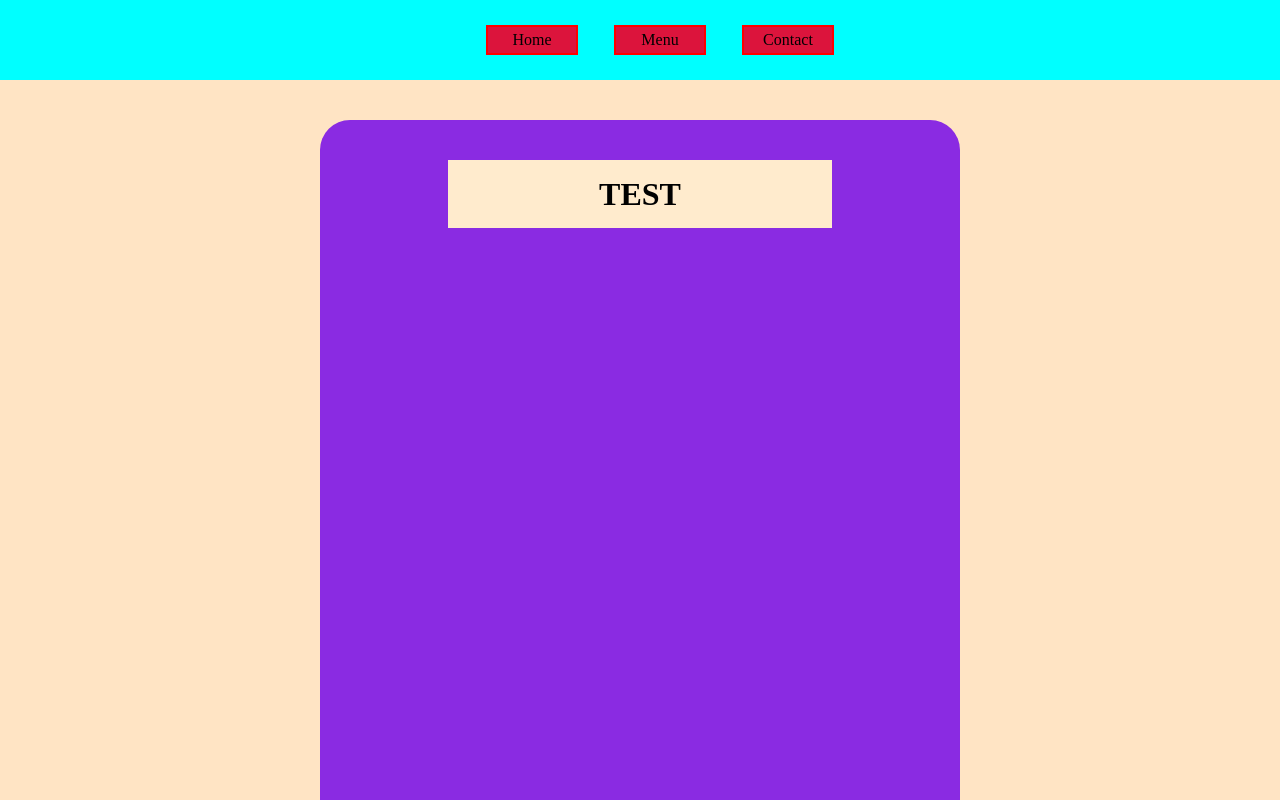
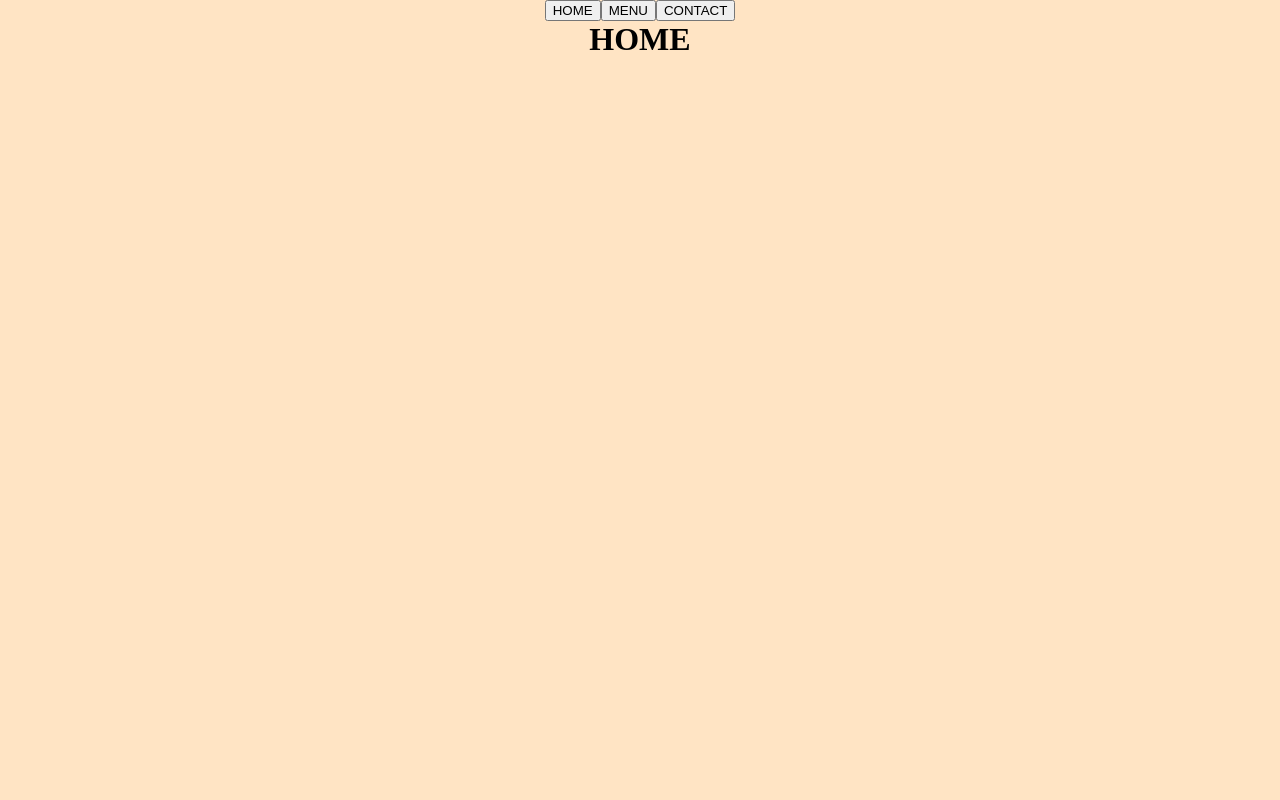
Before and after one commit to Marek-Kosmowski/project-restaurant-page, a website built with webpack: page src/template.html in a window 1280 px wide. Built offline with nearby package versions, Linux system fonts and the light colour scheme.

Commit message:
Remove whole components directory, create new compotents

```diff
--- /dev/null
+++ b/src/components/contactpage.js
@@ -0,0 +1,6 @@
+function contactPage() {
+    const pageTitle = document.querySelector('.hero-title');
+    pageTitle.innerHTML = 'CONTACT'
+}
+
+export default contactPage;
--- a/src/components/home.js
+++ /dev/null
@@ -1,17 +0,0 @@
-function homePage() {
-    const content = document.getElementById('content');
-    const headingContainer = document.createElement('div');
-    headingContainer.classList.add('heading-container');
-
-    const headingTitle = document.createElement('h1');
-    headingTitle.innerHTML = 'TEST';
-    content.appendChild(headingContainer);
-
-    const homepageContainer = document.createElement('div');
-    homepageContainer.classList.add('homepage-container');
-    content.appendChild(homepageContainer);
-    homepageContainer.appendChild(headingContainer)
-    headingContainer.appendChild(headingTitle)
-}
-
-export default homePage;
--- /dev/null
+++ b/src/components/homepage.js
@@ -0,0 +1,18 @@
+function homePage() {
+    const content = document.getElementById('content');
+
+    const pageTitleContainer = document.createElement('div');
+    pageTitleContainer.classList.add('title-container')
+    const pageTitle = document.createElement('h1');
+    pageTitle.classList.add('hero-title');
+    pageTitle.innerHTML = 'HOME'
+    // content.appendChild(navbar);
+    // const pageNavbar = navbar();
+    // content.appendChild(pageNavbar);
+    content.appendChild(pageTitleContainer);
+    pageTitleContainer.appendChild(pageTitle);
+
+}
+
+
+export default homePage;
--- /dev/null
+++ b/src/components/menupage.js
@@ -0,0 +1,18 @@
+function menuPage() {
+    // const content = document.getElementById('content');
+
+    // const pageTitleContainer = document.createElement('div');
+    // pageTitleContainer.classList.add('title-container')
+    const pageTitle = document.querySelector('.hero-title')
+    // pageTitle.classList.add('hero-title');
+    pageTitle.innerHTML = 'MENU'
+    // content.appendChild(navbar);
+    // const pageNavbar = navbar();
+    // content.appendChild(pageNavbar);
+    // content.appendChild(pageTitleContainer);
+    // pageTitleContainer.appendChild(pageTitle);
+
+}
+
+
+export default menuPage;
--- a/src/components/navbar.js
+++ b/src/components/navbar.js
@@ -1,26 +1,37 @@
-function header() {
-    const content = document.getElementById('content');
-    const navbar = document.createElement('div');
-    navbar.classList.add('navbar')
-    const navbarList = document.createElement('ul');
-    navbarList.classList.add('navbar-list')
-    const navTab = ['Home', 'Menu', 'Contact'];
+function homeBtn() {
+    const homeButton = document.createElement('button');
+    homeButton.classList.add('home-button')
+    homeButton.innerText = 'HOME'
+    return homeButton;
+}
 
-    for (let i = 0; i < navTab.length; i++) {
-        const navElement = document.createElement('li');
-        navElement.innerHTML = navTab[i];
-        navbarList.appendChild(navElement)
-    }
+function menuBtn() {
+    const menuButton = document.createElement('button');
+    menuButton.classList.add('menu-button');
+    menuButton.innerText = 'MENU'
+    return menuButton;
+}
+
+function contactBtn() {
+    const contactButton = document.createElement('button');
+    contactButton.classList.add('contact-button');
+    contactButton.innerText = 'CONTACT'
+    return contactButton;
+}
 
 
-    content.appendChild(navbar);
-    navbar.appendChild(navbarList);
+function navbar() {
+    const content = document.getElementById('content');
+    const navButtonsContainer = document.createElement('nav-btns-container');
+    content.appendChild(navButtonsContainer);
+    const home = homeBtn();
+    const menu = menuBtn();
+    const contact = contactBtn();
+    navButtonsContainer.appendChild(home);
+    navButtonsContainer.appendChild(menu);
+    navButtonsContainer.appendChild(contact);
+}
 
 
 
-
-
-}
-
-
-export default header;
+export default navbar;
--- a/src/index.js
+++ b/src/index.js
@@ -1,5 +1,21 @@
 import './styles/style.css';
-import homePage from './components/home';
-import header from './components/navbar';
-header();
+import navbar from './components/navbar';
+import homePage from './components/homepage';
+import menuPage from './components/menupage';
+import contactPage from './components/contactpage';
+
+navbar();
 homePage();
+
+
+
+const homeButton = document.querySelector('.home-button');
+homeButton.addEventListener('click', () => {
+    console.log('home button')
+})
+
+const contactButton = document.querySelector('.contact-button');
+contactButton.addEventListener('click', contactPage);
+
+const menuButton = document.querySelector('.menu-button')
+menuButton.addEventListener('click', menuPage);
--- a/src/styles/style.css
+++ b/src/styles/style.css
@@ -5,13 +5,14 @@
 #content {
   display: flex;
   flex-direction: column;
-  justify-content: space-between;
+  /* justify-content: space-between; */
+  align-items: center;
   height: 100vh;
   width: 100vw;
   background-color: bisque;
 }
 
-.navbar {
+/* .navbar {
   display: flex;
   justify-content: center;
   align-items: center;
@@ -53,4 +54,4 @@
   background-color: blanchedalmond;
   width: 60%;
   height: 10%;
-}
+} */
```
Also changed, not shown: dist/bundle87654b43f4e557cce61d.js (added), dist/bundlea3aa3f1c787a3f0346de.js (deleted), dist/index.html, src/components/contact.js (deleted), src/components/menu.js (deleted).
